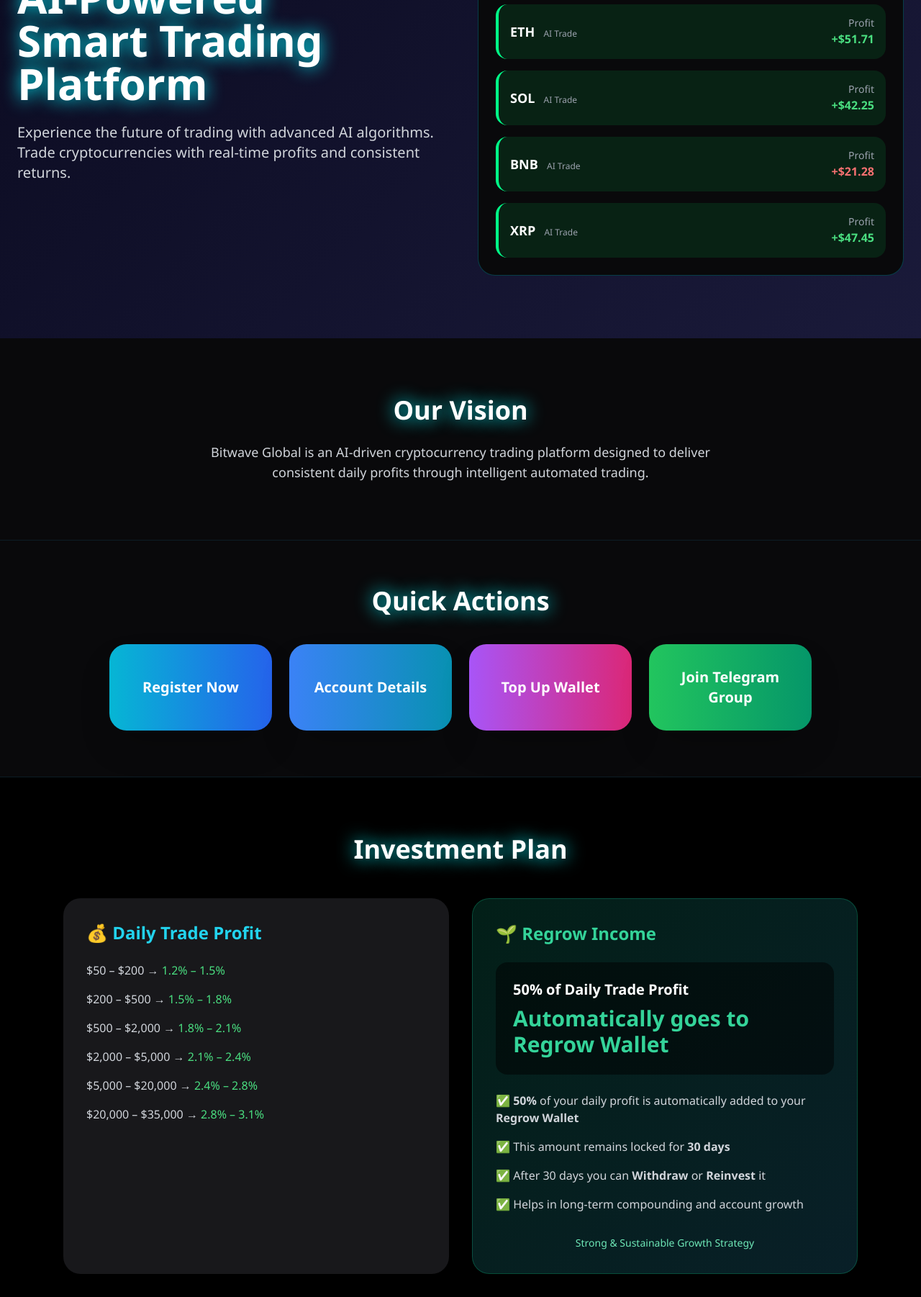
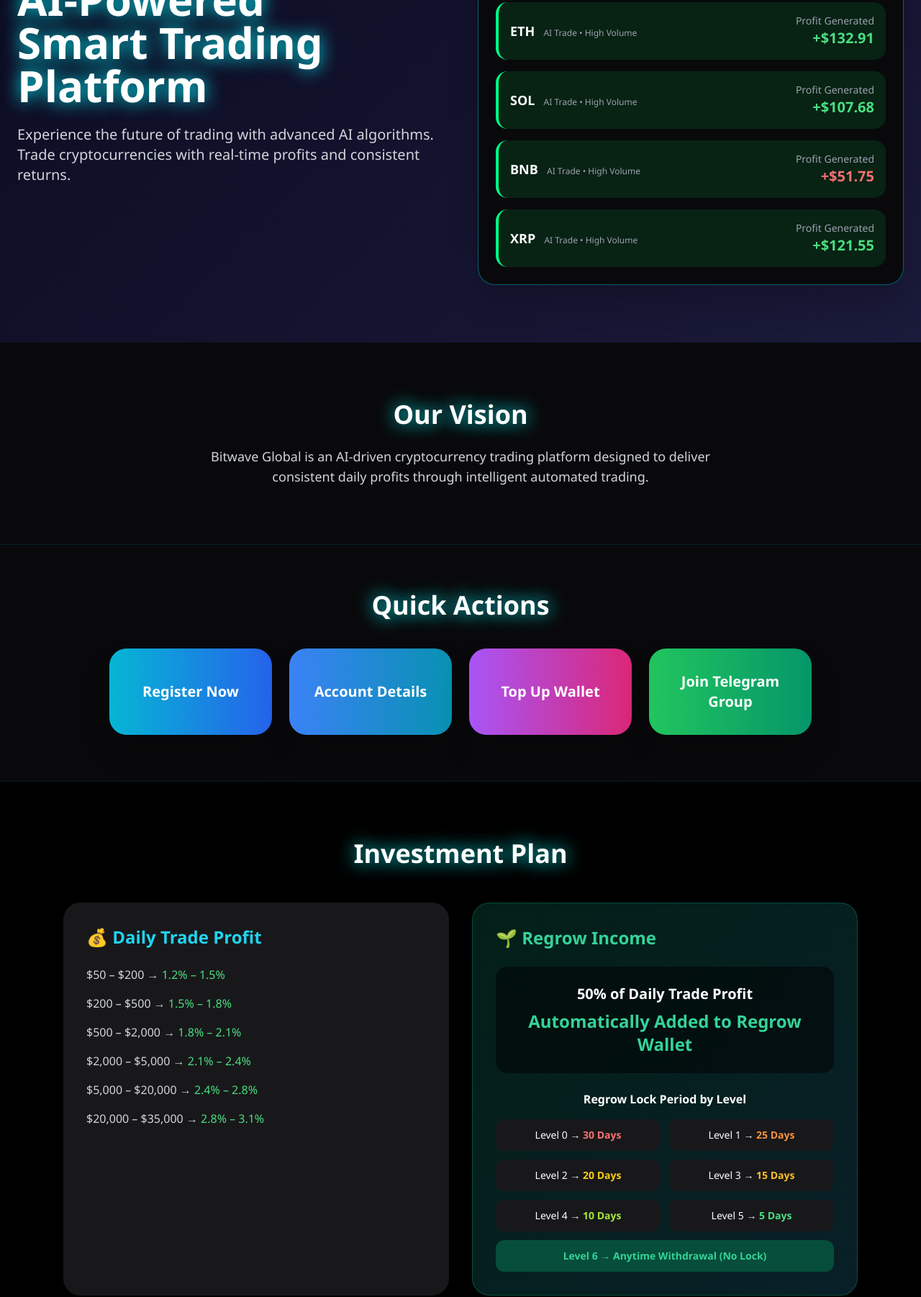
Before and after one commit to Dilsaaz/Bitwave-joining, a plain HTML site: page index.html in a window 1280 px wide. Shown: the part 330-2132 px from the top of the page at 72% size. Drawn offline with nearby package versions, Linux system fonts and the light colour scheme.

Commit message:
Update index.html

```diff
--- a/index.html
+++ b/index.html
@@ -73,10 +73,12 @@
           </p>
         </div>
 
-        <!-- Live Trading Box -->
-        <div class="bg-zinc-950 border border-cyan-500/30 rounded-3xl p-6">
+        <!-- Premium Live Trading Box -->
+        <div class="bg-zinc-950 border border-cyan-500/50 rounded-3xl p-6 shadow-2xl">
           <div class="flex justify-between items-center mb-6">
-            <h3 class="text-xl font-bold text-cyan-400">🔴 LIVE TRADING FEED</h3>
+            <h3 class="text-xl font-bold text-cyan-400 flex items-center gap-2">
+              <span class="text-red-500">🔴</span> LIVE AI TRADING FEED
+            </h3>
             <span class="text-green-400 text-sm font-medium">Market Open • AI Active</span>
           </div>
           <div id="live-trades" class="space-y-4"></div>
@@ -99,7 +101,6 @@
   <section id="join" class="py-16 bg-zinc-950 border-t border-b border-cyan-900/30">
     <div class="max-w-5xl mx-auto px-6 text-center">
       <h2 class="text-4xl font-bold mb-10 neon-text">Quick Actions</h2>
-
       <div class="grid md:grid-cols-2 lg:grid-cols-4 gap-6">
         <button onclick="window.open('https://docs.google.com/forms/d/e/1FAIpQLSc12TOIorVIlTCnFkK0jdlkpymGIKwQoXpFery67oG4Yd1Zxg/viewform?usp=dialog', '_blank')"
           class="premium-btn bg-gradient-to-r from-cyan-500 to-blue-600 hover:from-cyan-400 hover:to-blue-500 p-8 rounded-3xl text-xl font-bold shadow-2xl">
@@ -130,8 +131,7 @@
       <h2 class="text-4xl font-bold text-center mb-12 neon-text">Investment Plan</h2>
 
       <div class="grid md:grid-cols-2 gap-8">
-
-        <!-- Daily Trade Profit - Updated Ranges -->
+        <!-- Daily Trade Profit -->
         <div class="bg-zinc-900 p-8 rounded-3xl">
           <h3 class="text-2xl font-bold text-cyan-400 mb-6">💰 Daily Trade Profit</h3>
           <ul class="space-y-4 text-gray-300">
@@ -144,21 +144,23 @@
           </ul>
         </div>
 
-        <!-- Regrow Income -->
+        <!-- Regrow Income - Updated -->
         <div class="bg-gradient-to-br from-emerald-900/40 to-cyan-900/40 p-8 rounded-3xl border border-emerald-500/30">
           <h3 class="text-2xl font-bold text-emerald-400 mb-6">🌱 Regrow Income</h3>
-          <div class="bg-black/50 p-6 rounded-2xl mb-6">
+          <div class="bg-black/50 p-6 rounded-2xl mb-6 text-center">
             <p class="text-xl font-semibold text-white">50% of Daily Trade Profit</p>
-            <p class="text-emerald-400 text-3xl font-bold mt-2">Automatically goes to Regrow Wallet</p>
+            <p class="text-2xl font-bold text-emerald-400 mt-2">Automatically Added to Regrow Wallet</p>
           </div>
-          <ul class="space-y-4 text-gray-300">
-            <li>✅ <strong>50%</strong> of your daily profit is automatically added to your <strong>Regrow Wallet</strong></li>
-            <li>✅ This amount remains locked for <strong>30 days</strong></li>
-            <li>✅ After 30 days you can <strong>Withdraw</strong> or <strong>Reinvest</strong> it</li>
-            <li>✅ Helps in long-term compounding and account growth</li>
-          </ul>
-          <div class="mt-8 text-center text-sm text-emerald-300">
-            Strong &amp; Sustainable Growth Strategy
+
+          <p class="text-center text-white font-semibold mb-4">Regrow Lock Period by Level</p>
+          <div class="grid md:grid-cols-2 gap-3 text-sm">
+            <div class="bg-zinc-900 p-3 rounded-xl text-center">Level 0 → <span class="text-red-400 font-bold">30 Days</span></div>
+            <div class="bg-zinc-900 p-3 rounded-xl text-center">Level 1 → <span class="text-orange-400 font-bold">25 Days</span></div>
+            <div class="bg-zinc-900 p-3 rounded-xl text-center">Level 2 → <span class="text-yellow-400 font-bold">20 Days</span></div>
+            <div class="bg-zinc-900 p-3 rounded-xl text-center">Level 3 → <span class="text-amber-400 font-bold">15 Days</span></div>
+            <div class="bg-zinc-900 p-3 rounded-xl text-center">Level 4 → <span class="text-lime-400 font-bold">10 Days</span></div>
+            <div class="bg-zinc-900 p-3 rounded-xl text-center">Level 5 → <span class="text-green-400 font-bold">5 Days</span></div>
+            <div class="bg-emerald-900 p-3 rounded-xl text-center col-span-2 font-bold text-emerald-400">Level 6 → Anytime Withdrawal (No Lock)</div>
           </div>
         </div>
       </div>
@@ -204,25 +206,25 @@
       const container = document.getElementById('live-trades');
       container.innerHTML = '';
       coins.forEach(coin => {
-        const profit = (Math.random() * 45 + 15).toFixed(2);
-        const isPositive = Math.random() > 0.3;
+        const profit = (Math.random() * 120 + 35).toFixed(2); // Bigger profits
+        const isPositive = Math.random() > 0.25;
         const div = document.createElement('div');
         div.className = `live-bar p-4 rounded-2xl flex justify-between items-center coin-card`;
         div.innerHTML = `
           <div>
             <span class="font-bold text-lg">${coin.name}</span>
-            <span class="text-xs text-gray-400 ml-2">AI Trade</span>
+            <span class="text-xs text-gray-400 ml-2">AI Trade • High Volume</span>
           </div>
           <div class="text-right">
-            <p class="text-sm text-gray-400">Profit</p>
-            <p class="${isPositive ? 'text-green-400' : 'text-red-400'} font-bold">+$${profit}</p>
+            <p class="text-sm text-gray-400">Profit Generated</p>
+            <p class="${isPositive ? 'text-green-400' : 'text-red-400'} font-bold text-xl">+$${profit}</p>
           </div>
         `;
         container.appendChild(div);
       });
     }
 
-    setInterval(updateLiveTrades, 2500);
+    setInterval(updateLiveTrades, 1800); // Faster updates
     updateLiveTrades();
 
     function telegramAccountDetails() {
```
